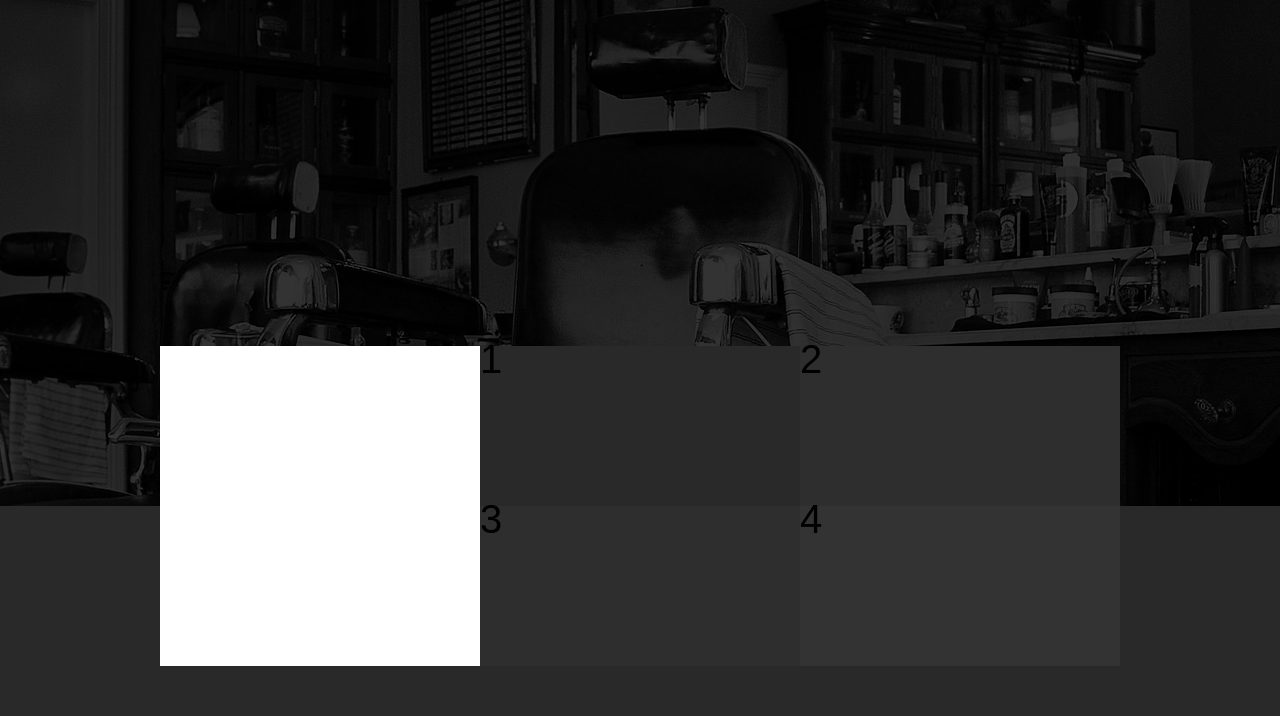
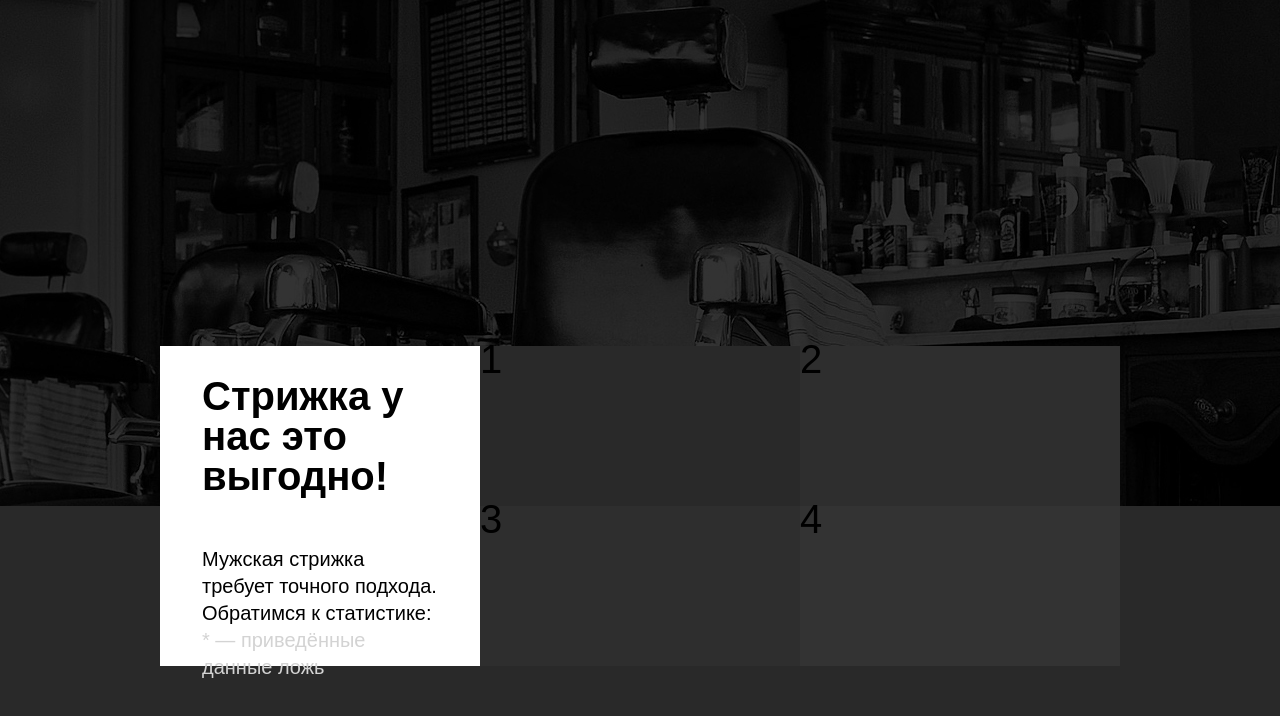
Before and after one commit to Slash606/barb_responsive, a website: page app/index.html in a window 1280 px wide. Shown: the part 212-928 px from the top of the page. Drawn offline with nearby package versions, Linux system fonts and the light colour scheme; files that its build step writes are made by us from their sources.

Commit message:
problems again

```diff
--- a/app/index.html
+++ b/app/index.html
@@ -65,6 +65,10 @@
 <main>
     <section class="stats  container">
         <div class="stats__header">
+            <h2 class="stats__title">Стрижка у нас
+                это выгодно!</h2>
+            <p>Мужская стрижка требует точного подхода. Обратимся к статистике:</p>
+            <span>* — приведённые данные ложь</span>
 
         </div>
         <div class="stats__data">
--- a/app/sass/main.scss
+++ b/app/sass/main.scss
@@ -74,9 +74,9 @@
     line-height: 70px;
     display: block;
     text-align: center;
-    /*&:hover {
+    &:hover {
       background-color: lighten(black, 6);
-    }*/
+    }
   }
 }
 
@@ -116,13 +116,37 @@
 }
 
 .stats__header {
-  min-height: 160px;
+  display: flex;
+  flex-direction: column;
+  box-sizing: border-box;
   width: 33.333333%;
+  padding: 30px 42px;
+  max-height: 320px;
   background-color: #ffffff;
+  color: black;
+  font-family: $default-font;
+  font-size: 20px;
+  line-height: 27px;
 
   @include mq($tablet) {
     width: 100%;
+    flex-direction: row;
   }
+  & p {
+    margin: 0;
+  }
+  & span {
+    color: lightgrey;
+    margin-top: auto;
+  }
+}
+
+.stats__title {
+  font-size: 40px;
+  line-height: 40px;
+  font-weight: bold;
+  margin: 0 0 50px;
+
 }
 
 .stats__data {
```
